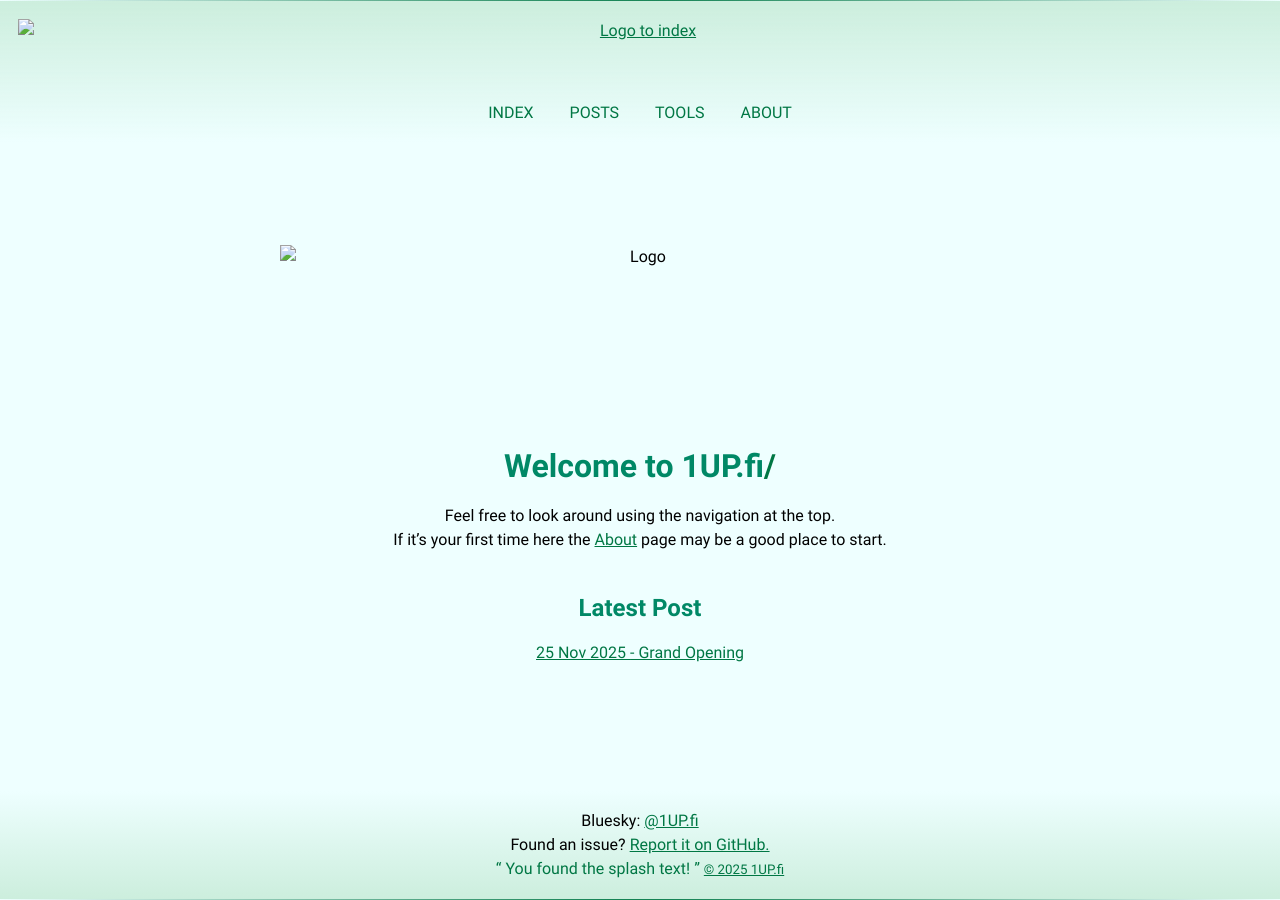
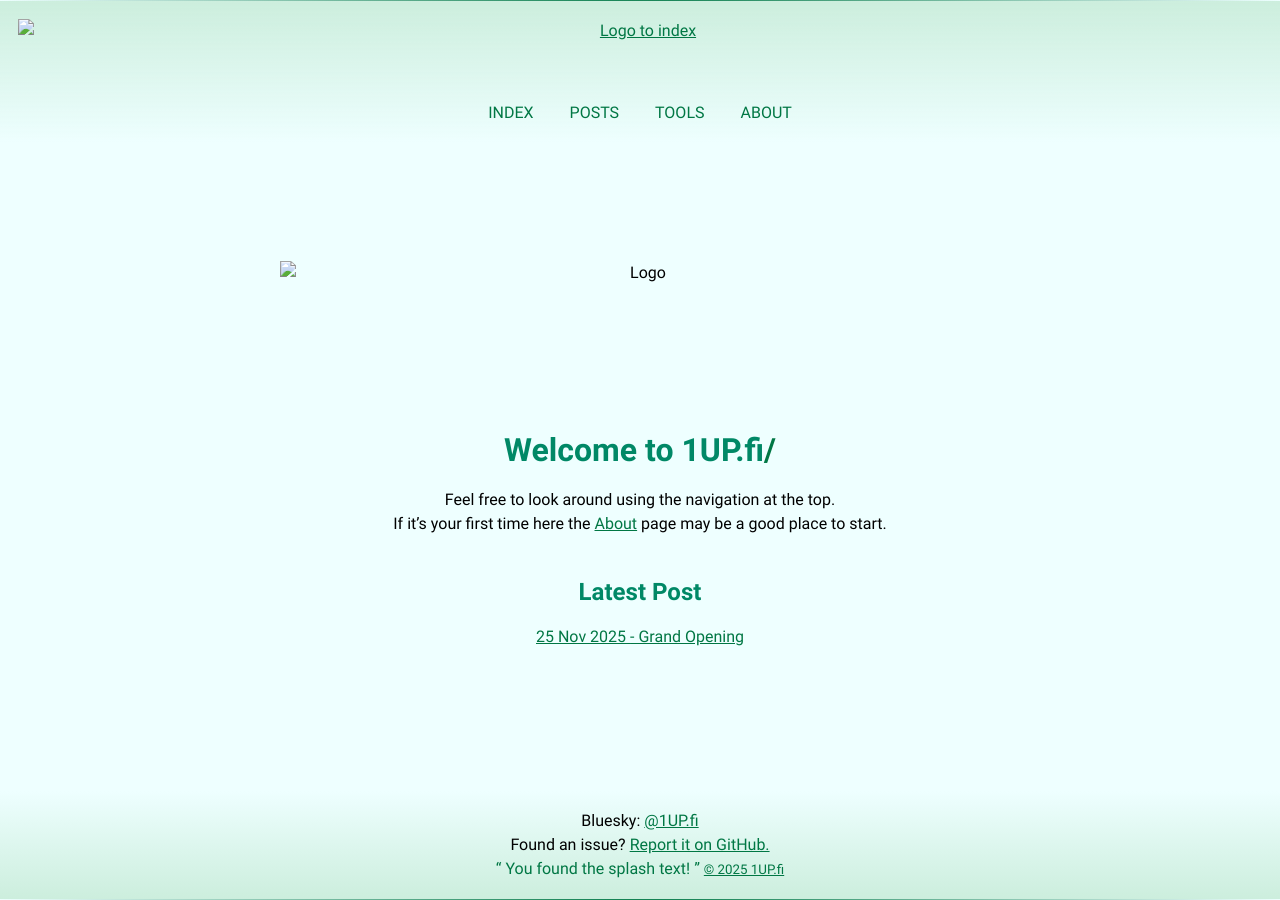
Before and after one commit to 1UP-fi/1UP-fi.github.io, a Jekyll site: the page built from _root/index.md, in a window 1280 px wide. Built offline with Jekyll 4.4.1, drawn with Linux system fonts in a browser that asks for light colours.

Commit message:
Shrink index logo slightly

```diff
--- a/_root/index.md
+++ b/_root/index.md
@@ -5,7 +5,7 @@
     - href: /css/anim.css
       media: "(prefers-reduced-motion: no-preference)"
 ---
-![Logo](logo.svg){: style="height: 10rem; margin: auto;"}
+![Logo](logo.svg){: style="height: 8rem; margin: auto;"}
 
 # Welcome to 1UP.fi
 
```
